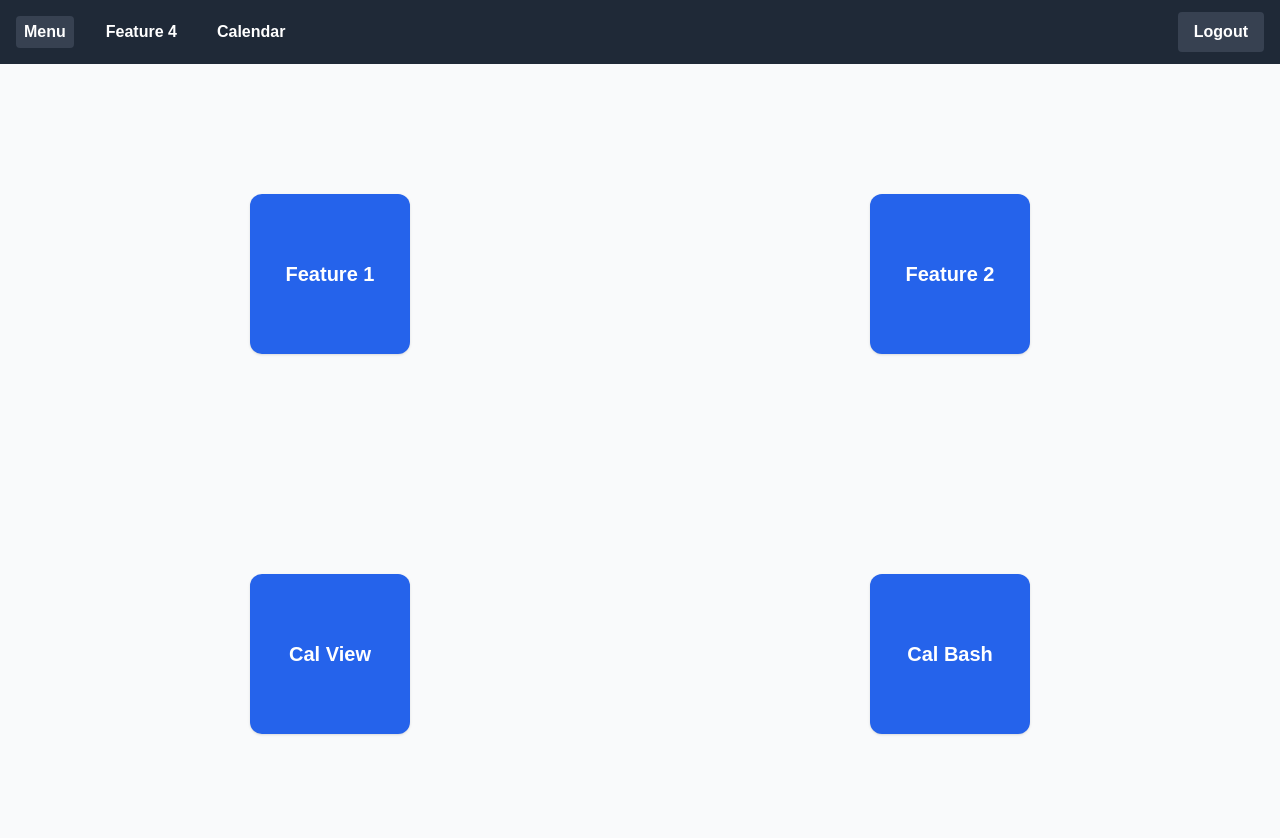
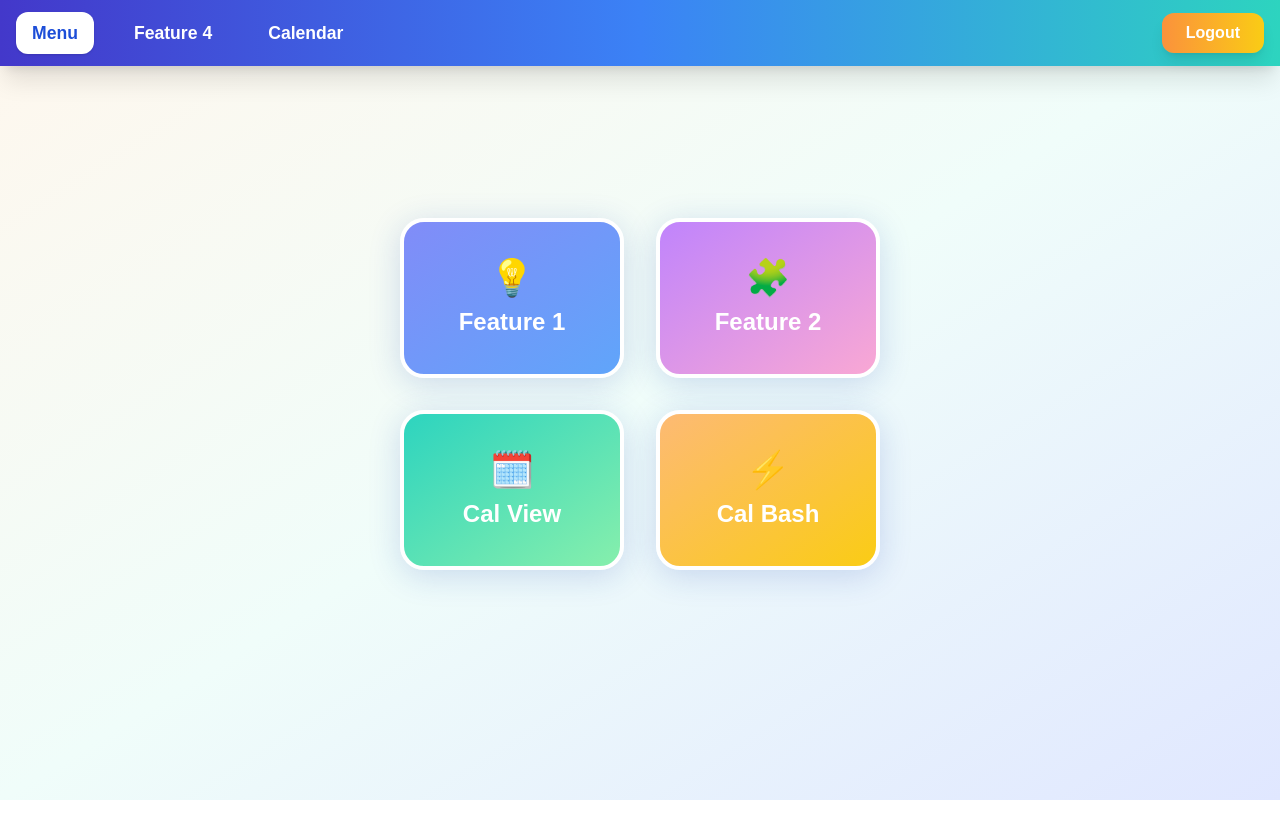
Before and after one commit to johnofisher01/plonk-mvp, a React (Vite) app in the folder client/: page /main in a window 1280 px wide. Shown: the top 838 px of the page. After the commit the page ends 800 px from the top, so only its background shows below. Built offline with nearby package versions, Linux system fonts and the light colour scheme; what amazon-cognito-identity-js would draw is missing.

Commit message:
basic design implemented..

```diff
--- a/client/src/App.jsx
+++ b/client/src/App.jsx
@@ -16,8 +16,10 @@ function App() {
 
   return (
     <AuthProvider>
+      <div className="min-h-screen bg-gradient-to-br from-orange-50 via-teal-50 to-indigo-100">
         <Router>
           <MenuBar />
+          <div className="flex flex-col items-center justify-center w-full px-2 py-2">
             <Routes>
               <Route path="/" element={<Login />} />
               <Route path="/login" element={<Login />} />
@@ -27,7 +29,9 @@ function App() {
               <Route path="/calendar" element={<Calendar entries={entries} />} />
               <Route path="/feature4" element={<Feature4Box addEntry={addEntry} />} />
             </Routes>
+          </div>
         </Router>
+      </div>
     </AuthProvider>
   );
 }
--- a/client/src/components/MenuBar.jsx
+++ b/client/src/components/MenuBar.jsx
@@ -18,15 +18,18 @@ const MenuBar = () => {
   };
 
   return (
-    <nav className="w-full bg-gray-800 text-white px-4 py-3 flex justify-between items-center shadow">
+    <nav className="w-full bg-gradient-to-r from-indigo-700 via-blue-500 to-teal-400 text-white px-4 py-3 flex justify-between items-center shadow-xl">
       <div className="flex gap-6">
-        {links.map(link => (
+        {links.map((link) => (
           <Link
             key={link.to}
             to={link.to}
-            className={`font-semibold px-2 py-1 rounded hover:bg-gray-600 transition ${
-              location.pathname === link.to ? "bg-gray-700" : ""
+            className={`font-semibold px-4 py-2 rounded-xl transition ${
+              location.pathname === link.to
+                ? "bg-white text-blue-700 shadow"
+                : "hover:bg-teal-600 hover:text-white"
             }`}
+            style={{ fontSize: "1.1rem" }}
           >
             {link.label}
           </Link>
@@ -34,7 +37,7 @@ const MenuBar = () => {
       </div>
       <button
         onClick={handleLogout}
-        className="bg-gray-700 hover:bg-gray-900 text-white font-bold px-4 py-2 rounded transition"
+        className="bg-gradient-to-r from-orange-400 to-yellow-400 hover:from-orange-500 hover:to-yellow-500 text-white font-bold px-6 py-2 rounded-xl shadow-lg transition"
       >
         Logout
       </button>
--- a/client/src/pages/Calendar.jsx
+++ b/client/src/pages/Calendar.jsx
@@ -11,19 +11,19 @@ function getMonthName(month) {
   ][month - 1];
 }
 
+const colorMap = {
+  red: "bg-red-200 border-red-400",
+  amber: "bg-yellow-100 border-yellow-400",
+  green: "bg-green-100 border-green-400"
+};
+
 const Calendar = ({ entries }) => {
-  // Default to last entry's month/year, else current
   const latest = entries.length ? entries[entries.length - 1] : null;
   const [month, setMonth] = useState(latest ? latest.month : new Date().getMonth() + 1);
   const [year, setYear] = useState(latest ? latest.year : new Date().getFullYear());
 
   const daysInMonth = getDaysInMonth(month, year);
-
-  // Get entries for current month/year
-  const monthEntries = entries.filter(
-    (e) => e.month === month && e.year === year
-  );
-
+  const monthEntries = entries.filter((e) => e.month === month && e.year === year);
   const getEntryForDay = (d) => monthEntries.find(e => e.day === d);
 
   const handlePrevMonth = () => {
@@ -49,37 +49,37 @@ const Calendar = ({ entries }) => {
   };
 
   return (
-    <div className="min-h-screen flex flex-col items-center justify-center bg-gray-50 px-2">
-      <div className="bg-white rounded-xl shadow p-4 w-full max-w-3xl">
-        <div className="flex justify-between items-center mb-4">
-          <button onClick={handlePrevMonth} className="px-2 py-1 bg-gray-200 rounded hover:bg-gray-300">&lt;</button>
-          <div className="text-xl font-bold">{getMonthName(month)} {year}</div>
-          <button onClick={handleNextMonth} className="px-2 py-1 bg-gray-200 rounded hover:bg-gray-300">&gt;</button>
+    <div className="flex flex-col items-center justify-center min-h-[80vh] px-2">
+      <div className="bg-white/95 rounded-3xl shadow-2xl p-5 w-full max-w-4xl border-4 border-indigo-200">
+        <div className="flex justify-between items-center mb-6">
+          <button
+            onClick={handlePrevMonth}
+            className="px-4 py-2 bg-gradient-to-r from-teal-400 to-blue-400 text-white font-bold rounded-xl shadow hover:scale-105 transition"
+          >
+            &lt;
+          </button>
+          <div className="text-2xl font-bold text-indigo-700">{getMonthName(month)} {year}</div>
+          <button
+            onClick={handleNextMonth}
+            className="px-4 py-2 bg-gradient-to-r from-orange-400 to-yellow-300 text-white font-bold rounded-xl shadow hover:scale-105 transition"
+          >
+            &gt;
+          </button>
         </div>
-        <div className="grid grid-cols-7 gap-2">
+        <div className="grid grid-cols-7 gap-4">
           {[...Array(daysInMonth)].map((_, i) => {
             const day = i + 1;
             const entry = getEntryForDay(day);
+            let entryColor = entry ? colorMap[entry.importance] : "bg-white border-gray-200";
             return (
               <div
                 key={day}
-                className="border rounded-lg h-20 flex flex-col justify-center items-center relative"
-                style={{
-                  background:
-                    entry?.importance === "red"
-                      ? "#fee2e2"
-                      : entry?.importance === "amber"
-                      ? "#fef9c3"
-                      : entry?.importance === "green"
-                      ? "#d1fae5"
-                      : "#fff",
-                  borderColor: entry ? "#374151" : "#e5e7eb"
-                }}
+                className={`border-2 rounded-2xl h-24 flex flex-col justify-center items-center relative shadow transition ${entryColor}`}
               >
-                <div className="text-xs font-bold mb-1">{day}</div>
+                <div className="text-xs font-bold mb-1 text-gray-700">{day}</div>
                 {entry && (
-                  <div className="text-xs font-semibold truncate w-full px-2">
-                    <span className="block">{entry.desc}</span>
+                  <div className="text-xs font-semibold w-full px-2 text-gray-700">
+                    <span className="block truncate">{entry.desc}</span>
                     <span className="block">{entry.time}</span>
                   </div>
                 )}
--- a/client/src/pages/MainMenu.jsx
+++ b/client/src/pages/MainMenu.jsx
@@ -1,47 +1,50 @@
 import React from "react";
 import { useNavigate } from "react-router-dom";
-import { useAuth } from "../context/AuthContext";
 
-const buttonClass =
-  "bg-blue-600 text-white font-bold py-6 px-8 rounded-xl shadow hover:bg-blue-700 transition w-40 h-40 text-xl";
+const menuItems = [
+  {
+    label: "Feature 1",
+    color: "bg-gradient-to-br from-indigo-400 to-blue-400",
+    onClick: () => {},
+    icon: "💡",
+  },
+  {
+    label: "Feature 2",
+    color: "bg-gradient-to-br from-purple-400 to-pink-300",
+    onClick: () => {},
+    icon: "🧩",
+  },
+  {
+    label: "Cal View",
+    color: "bg-gradient-to-br from-teal-400 to-green-300",
+    onClick: (navigate) => navigate("/calendar"),
+    icon: "🗓️",
+  },
+  {
+    label: "Cal Bash",
+    color: "bg-gradient-to-br from-orange-300 to-yellow-400",
+    onClick: (navigate) => navigate("/feature4"),
+    icon: "⚡",
+  },
+];
 
 const MainMenu = () => {
   const navigate = useNavigate();
-  const { logout } = useAuth();
-
-  const handleLogout = () => {
-    logout();
-    navigate("/login");
-  };
 
   return (
-    <div className="min-h-screen w-full grid grid-cols-2 grid-rows-2 gap-6 p-8 bg-gray-50 relative">
-
-      <div className="flex items-center justify-center h-full">
-        <button className={buttonClass} onClick={() => {}}>
-          Feature 1
-        </button>
-      </div>
-      <div className="flex items-center justify-center h-full">
-        <button className={buttonClass} onClick={() => {}}>
-          Feature 2
-        </button>
-      </div>
-      <div className="flex items-center justify-center h-full">
-        <button
-          className={buttonClass}
-          onClick={() => navigate("/calendar")}
-        >
-          Cal View
-        </button>
-      </div>
-      <div className="flex items-center justify-center h-full">
-        <button
-          className={buttonClass}
-          onClick={() => navigate("/feature4")}
-        >
-          Cal Bash
-        </button>
+    <div className="flex flex-col items-center justify-center min-h-[80vh]">
+      <div className="grid grid-cols-1 sm:grid-cols-2 lg:grid-cols-2 gap-8 w-full max-w-2xl">
+        {menuItems.map((item, idx) => (
+          <button
+            key={item.label}
+            className={`${item.color} text-white font-bold shadow-2xl rounded-3xl w-full sm:w-56 h-40 flex flex-col items-center justify-center text-xl sm:text-2xl transition-transform transform hover:scale-105 border-4 border-white`}
+            onClick={() => item.onClick(navigate)}
+            style={{ boxShadow: "0 6px 32px 0 rgba(30, 64, 175, 0.18)" }}
+          >
+            <span className="text-4xl mb-2">{item.icon}</span>
+            {item.label}
+          </button>
+        ))}
       </div>
     </div>
   );
```
Also changed, not shown: client/src/pages/Feature4Box.jsx (+26 -33 lines). Lines whose indentation alone changed are shown as unchanged.
